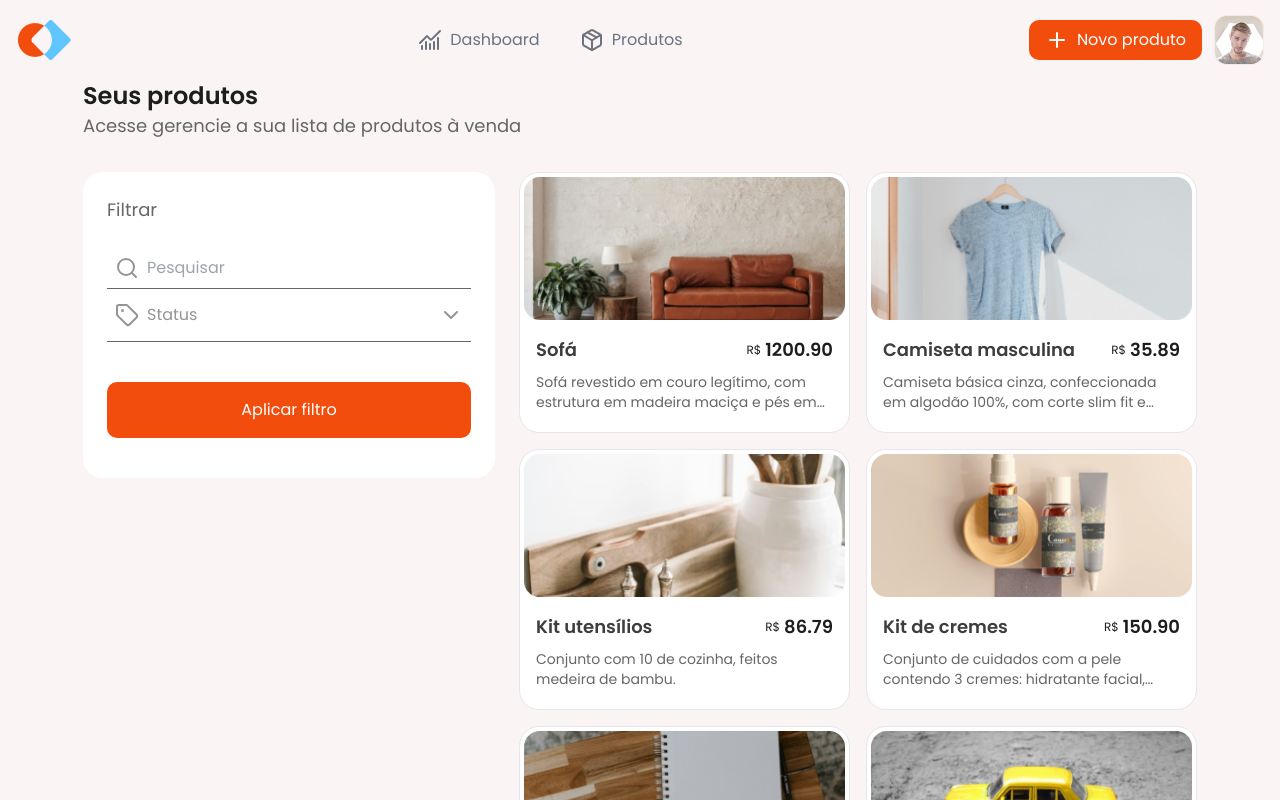
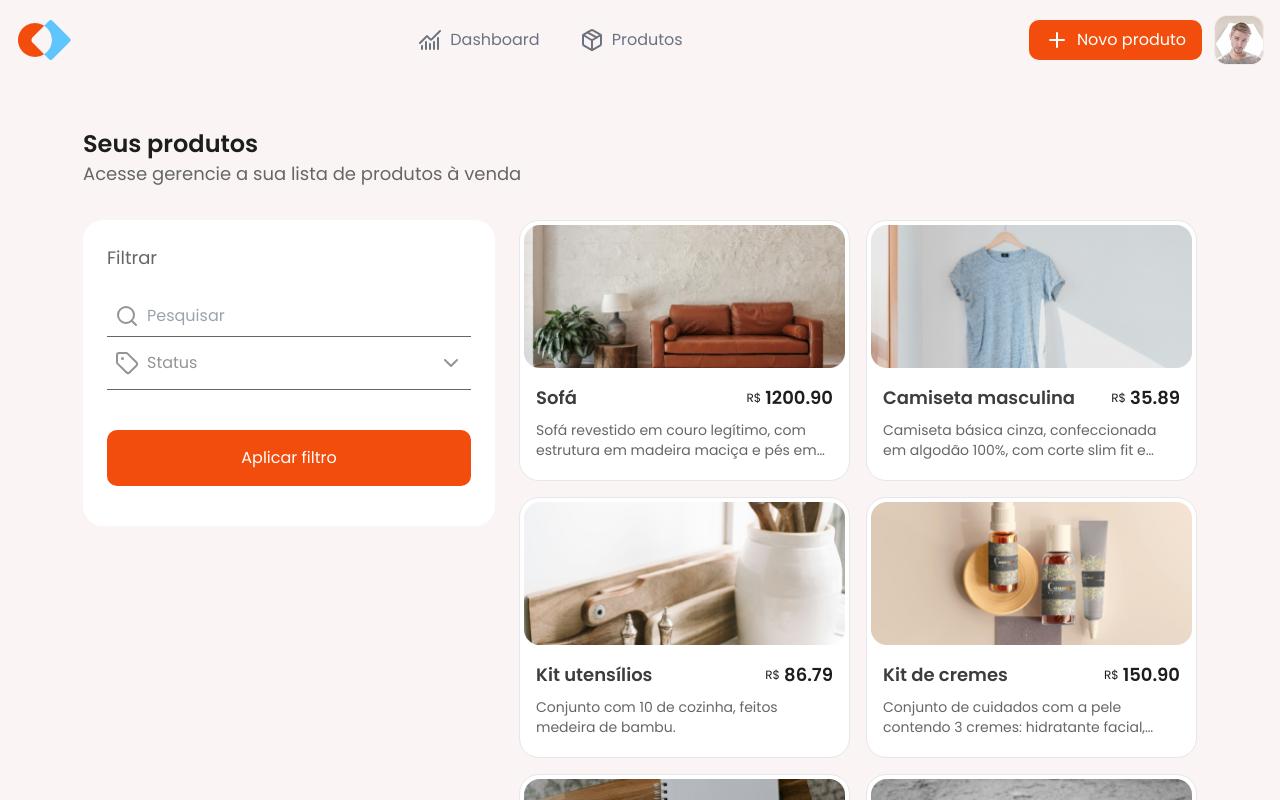
Before and after one commit to cesar7722a/Gestao-de-Marktplace, a React (Vite) app: page /produtos in a window 1280 px wide. Shown: the top 800 px of the page. Built offline with nearby package versions, Linux system fonts and the light colour scheme.

Commit message:
chore:add espaço entre o header e o corpo

```diff
--- a/src/components/Layourt.tsx
+++ b/src/components/Layourt.tsx
@@ -3,9 +3,9 @@ import { Header } from "./Header";
 
 export function LayourtRooter() {
   return (
-    <>
+    <div className="space-y-12">
       <Header />
       <Outlet />
-    </>
+    </div>
   );
 }
--- a/src/pages/Produtos.tsx
+++ b/src/pages/Produtos.tsx
@@ -1,4 +1,3 @@
-import { Header } from "../components/Header";
 import { useState } from "react";
 import { CardProdut } from "../components/CardProdut";
 import { CardFilter } from "../components/CardFilter";
```
